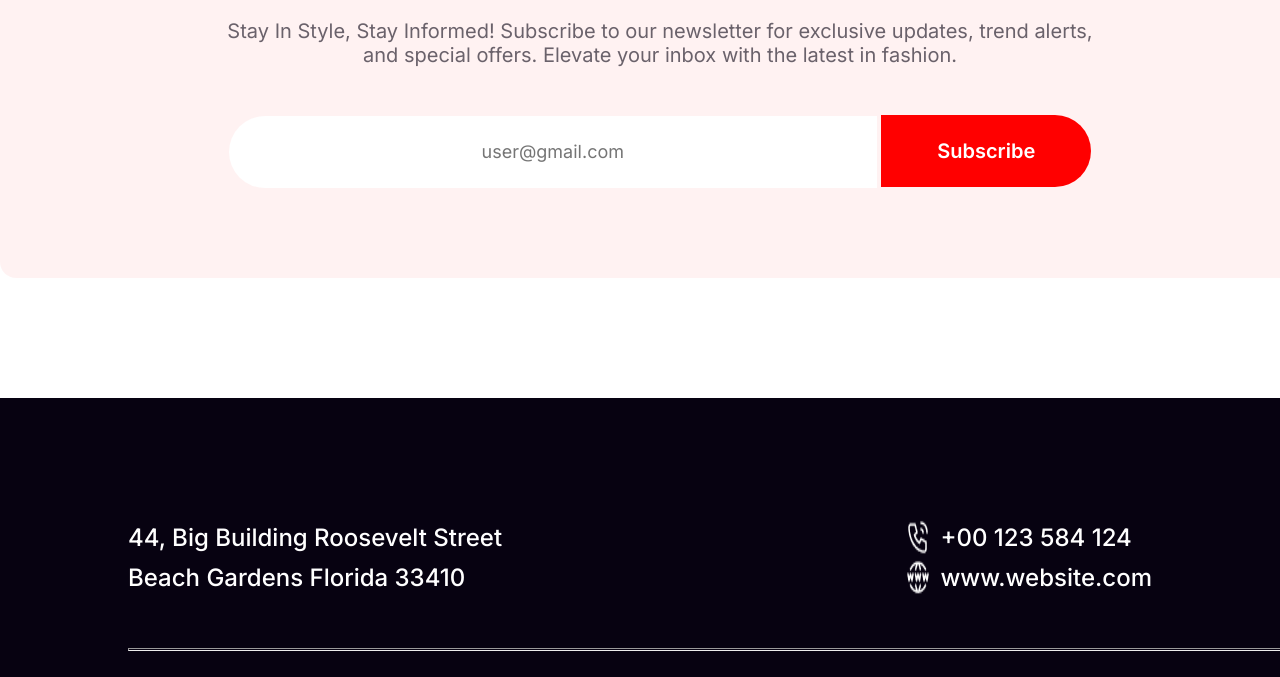
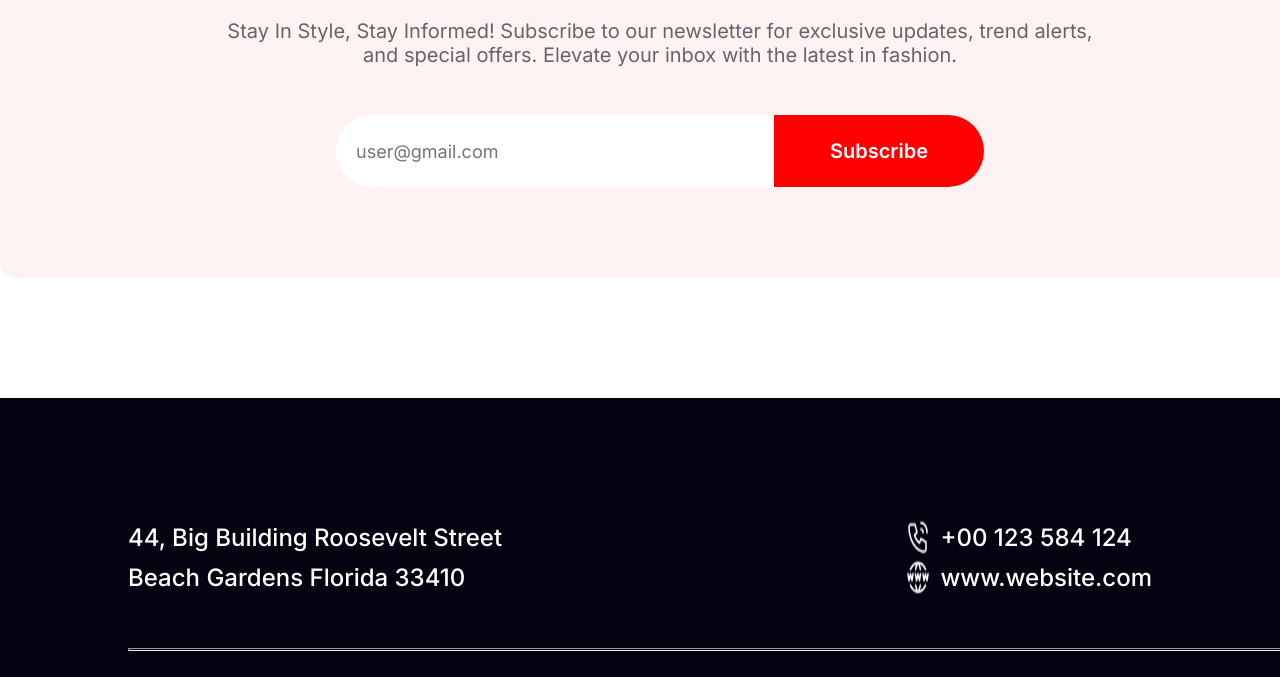
Before and after one commit to shoptorshichowdhury/new-year-new-mission, a plain HTML site: page index.html in a window 1280 px wide. Shown: the part 6267-6944 px from the top of the page. Drawn offline with Linux system fonts and the light colour scheme.

Commit message:
newslater section updated

```diff
--- a/index.html
+++ b/index.html
@@ -150,8 +150,8 @@
                     <h2>Subscribe Newsletter</h2>
                     <p class="section-p">Stay In Style, Stay Informed! Subscribe to our newsletter for exclusive updates, trend alerts, and special offers. Elevate your inbox with the latest in fashion.</p>
                 </div>
-                <form class="news-searchbar">
-                    <input type="email" placeholder="user@gmail.com" name="" id="">
+                <form>
+                    <input placeholder="user@gmail.com" type="email" name="" id="">
                     <button class="news-btn">Subscribe</button>
                 </form>
             </div>
--- a/styles/style.css
+++ b/styles/style.css
@@ -152,7 +152,8 @@ header {
     max-width: 557px;
     margin-bottom: 48px;
 }
-.welcome-img{
+
+.welcome-img {
     max-width: 315px;
 }
 
@@ -173,7 +174,8 @@ header {
     border: none;
     padding-left: 20px;
 }
-.welcome-btn:hover{
+
+.welcome-btn:hover {
     color: yellow;
     transition: 1s all;
 }
@@ -229,7 +231,8 @@ header {
     text-transform: uppercase;
     border: none;
 }
-.notification-btn:hover{
+
+.notification-btn:hover {
     background-color: white;
     color: red;
     transition: 1s all;
@@ -433,7 +436,7 @@ header {
     transition: 1s;
 }
 
-.imgbox1:hover{
+.imgbox1:hover {
     transform: scale(1.1);
     z-index: 2;
 }
@@ -452,10 +455,11 @@ header {
     transition: 1s;
 }
 
-.imgbox2:hover{
+.imgbox2:hover {
     transform: scale(1.1);
     z-index: 2;
 }
+
 /* newslater section  */
 #newslater {
     margin-bottom: 120px;
@@ -493,19 +497,19 @@ header {
     margin: 0 auto;
 }
 
-.news-searchbar {
-    text-align: center;
+#newslater form {
+    max-width: 648px;
     padding-bottom: 80px;
+    display: flex;
+    margin: 0 auto;
 }
 
-.news-searchbar input {
-    width: 648px;
-    height: 72px;
+#newslater form input {
+    flex-grow: 1;
+    border: none;
     border-radius: 50px 0px 0px 50px;
-    background: #FFF;
-    border: none;
+    padding: 20px;
     color: rgba(7, 2, 17, 0.30);
-    text-align: center;
     font-family: Inter;
     font-size: 18px;
     font-weight: 400;
@@ -513,7 +517,7 @@ header {
 }
 
 
-.news-searchbar .news-btn {
+#newslater .news-btn {
     width: 210px;
     height: 72px;
     border-radius: 0px 50px 50px 0px;
@@ -526,12 +530,14 @@ header {
     text-transform: capitalize;
     border: none;
 }
-.news-btn:hover{
+
+.news-btn:hover {
     background-color: white;
     color: red;
     transition: 1s all;
 
 }
+
 /* footer section  */
 footer {
     background: #070211;
```
